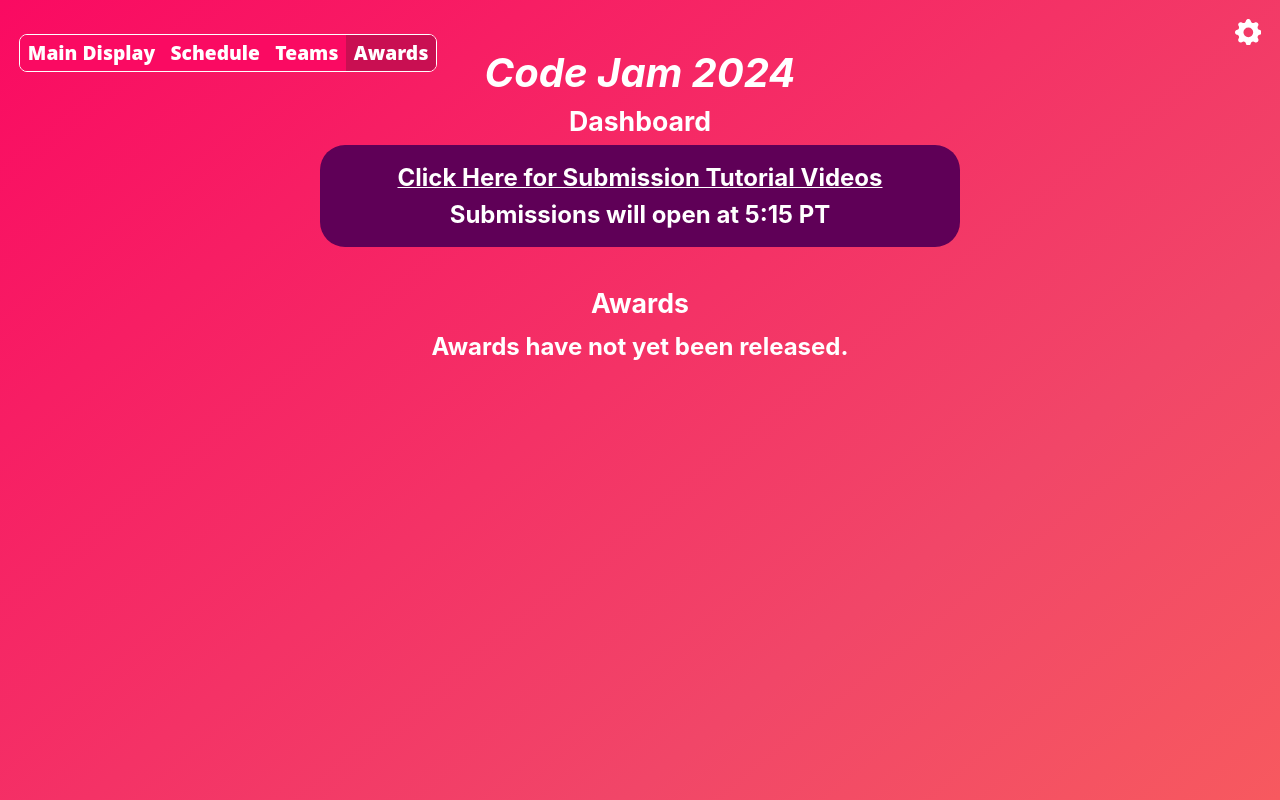
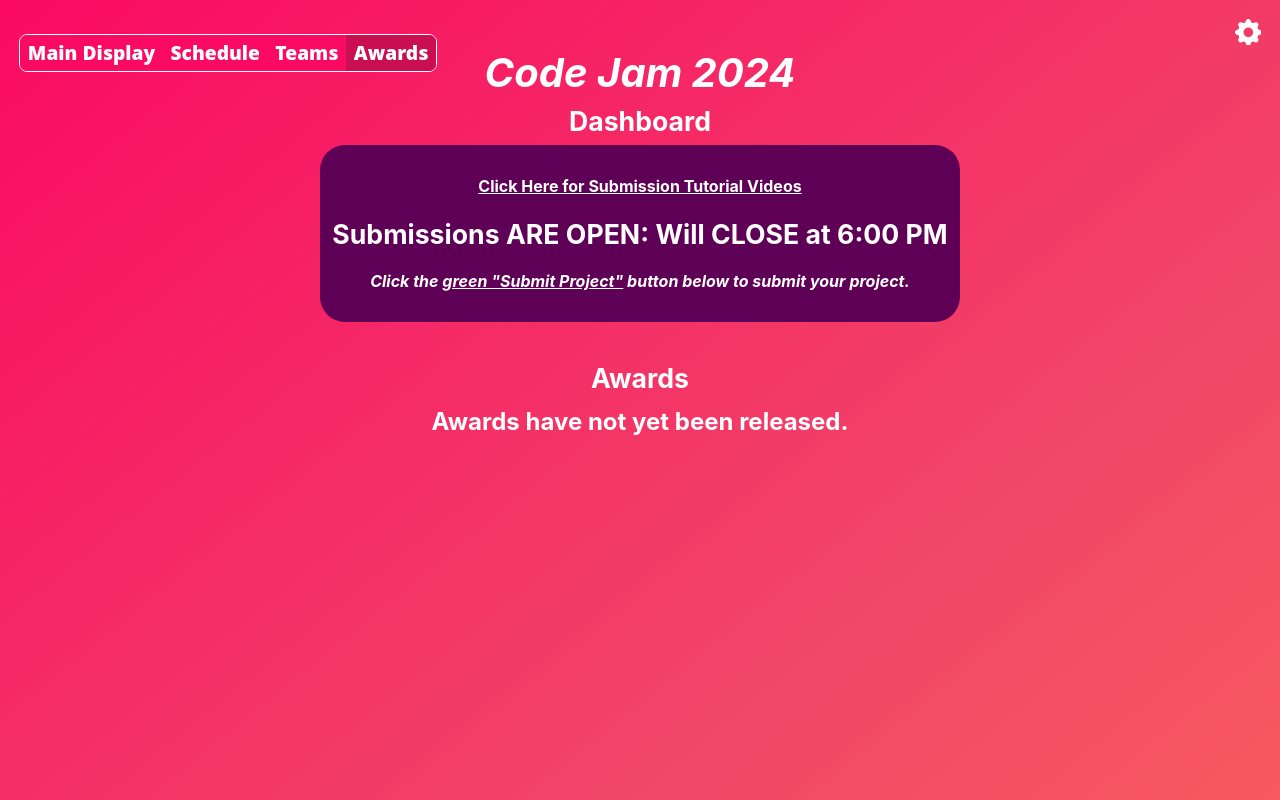
Before and after one commit to perryH0123/CodeJam, a React (Create React App) app: page /awards in a window 1280 px wide. Shown: the top 800 px of the page. Built offline with nearby package versions, Linux system fonts and the light colour scheme; no server answers.

Commit message:
Submissions Updates

```diff
--- a/src/App.tsx
+++ b/src/App.tsx
@@ -47,8 +47,9 @@ function App() {
         <h1>Code Jam 2024</h1>
         <h2>Dashboard</h2>
         <div id="submissionsGuide">
-        <h3><Link to="https://drive.google.com/drive/folders/1fTmOw8xfpFoMGZIaql2peYB0Iq0zzzs7?usp=sharing" target="_blank">Click Here for Submission Tutorial Videos</Link></h3>
-        <h3>Submissions will open at 5:15 PT</h3></div></div>
+        <h4><Link to="https://drive.google.com/drive/folders/1fTmOw8xfpFoMGZIaql2peYB0Iq0zzzs7?usp=sharing" target="_blank">Click Here for Submission Tutorial Videos</Link></h4>
+        <h2>Submissions ARE OPEN: Will CLOSE at 6:00 PM</h2>
+        <h4><strong><i>Click the <u>green "Submit Project"</u>  button below to submit your project.</i></strong></h4></div></div>
       <a href="https://docs.google.com/spreadsheets/d/1zYlF5b4yPZolKSg63H--swc-sVNpfCL7hwm-wdYj6V8/edit?usp=sharing" id="edit">
           <BsFillGearFill className="bi bi-gear"/>
       </a>
```
